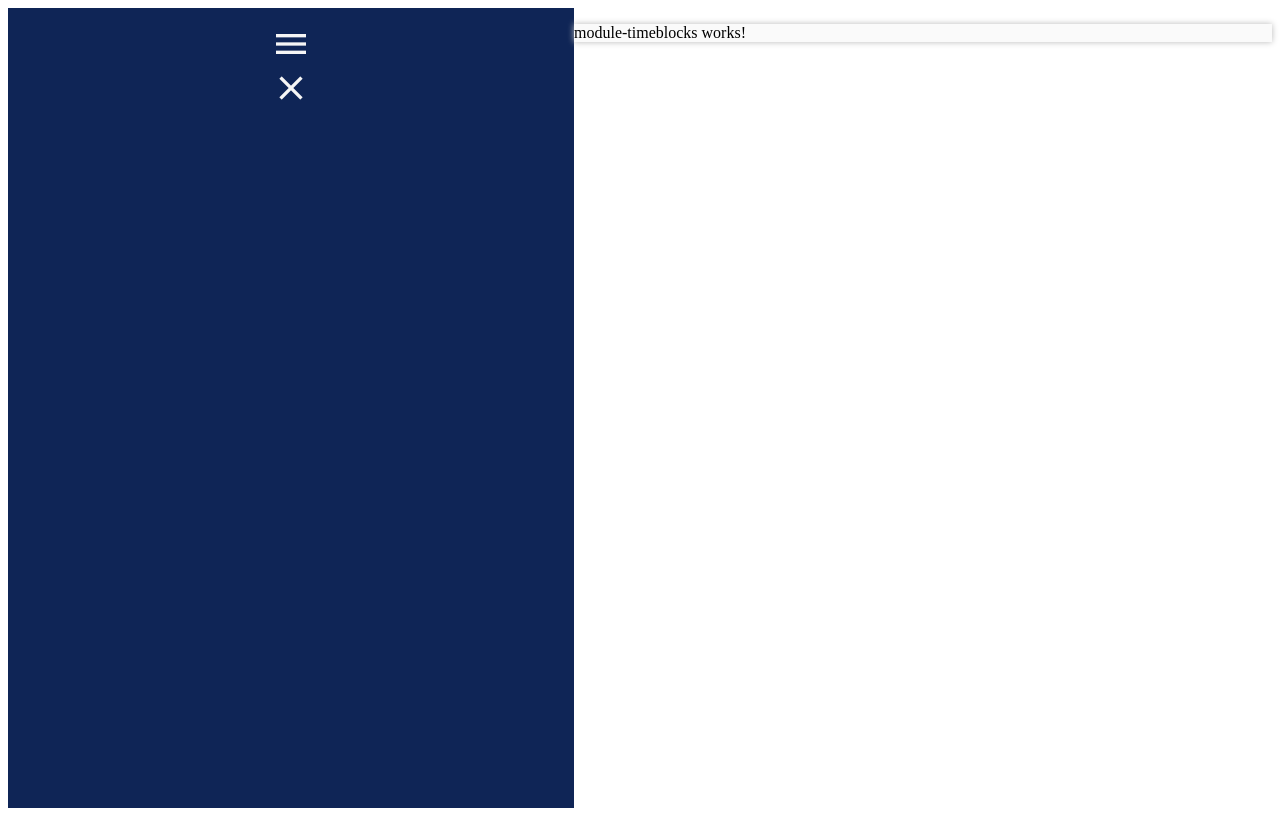
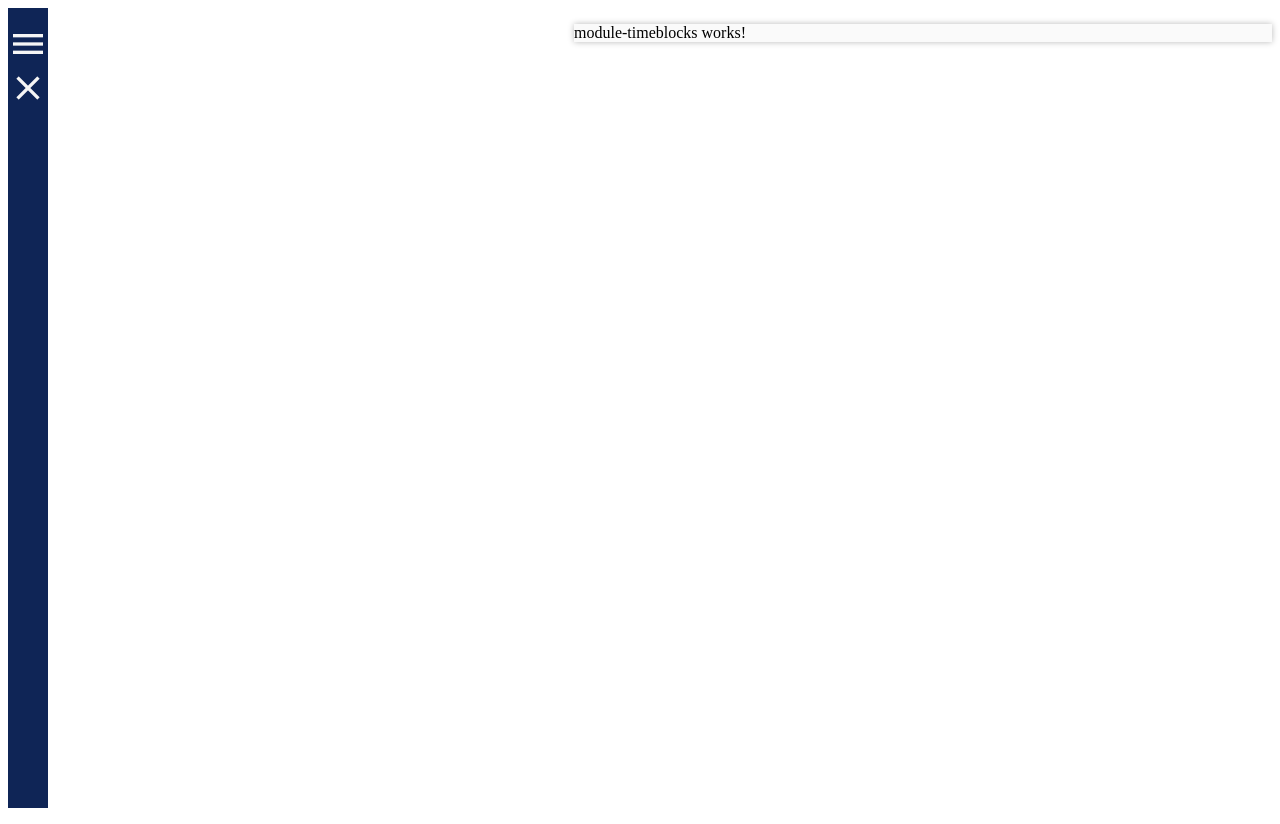
Before and after one commit to echoEscape/accomplishment-tracker, an Angular app: page / in a window 1280 px wide. Built offline with nearby package versions, Linux system fonts and the light colour scheme.

Commit message:
Adjust navigation-bar width

```diff
--- a/src/app/app.component.css
+++ b/src/app/app.component.css
@@ -5,7 +5,7 @@ body{
 
 #home{
     display: grid;
-    grid-template-columns: var(--size-icons);
+    grid-template-columns: auto;
     grid-template-rows: 100vh;
     grid-template-areas:
     "nav main";
@@ -13,7 +13,9 @@ body{
 
 app-navigation{
     grid-area: nav;
+    width: max(var(--size-icon));
     background-color: var(--color-main);
+
 }
 
 app-dashboard{
```
